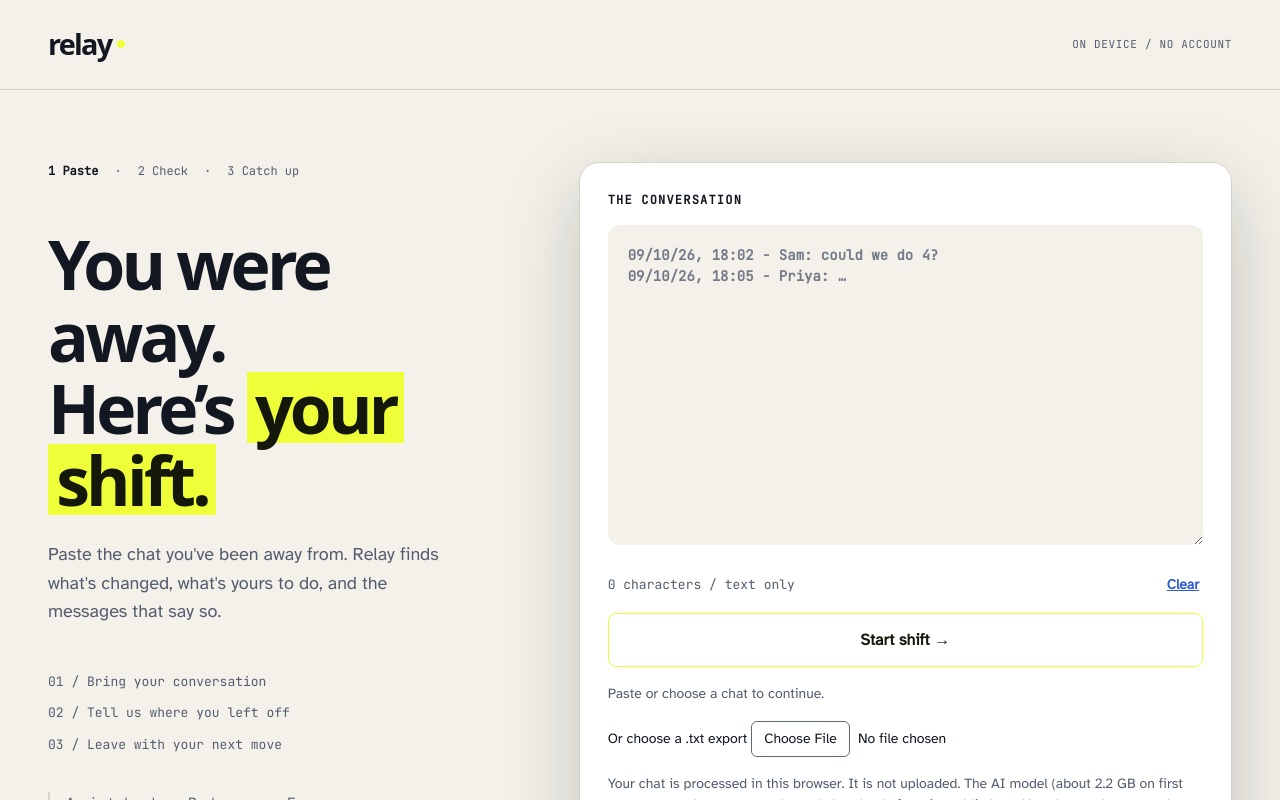
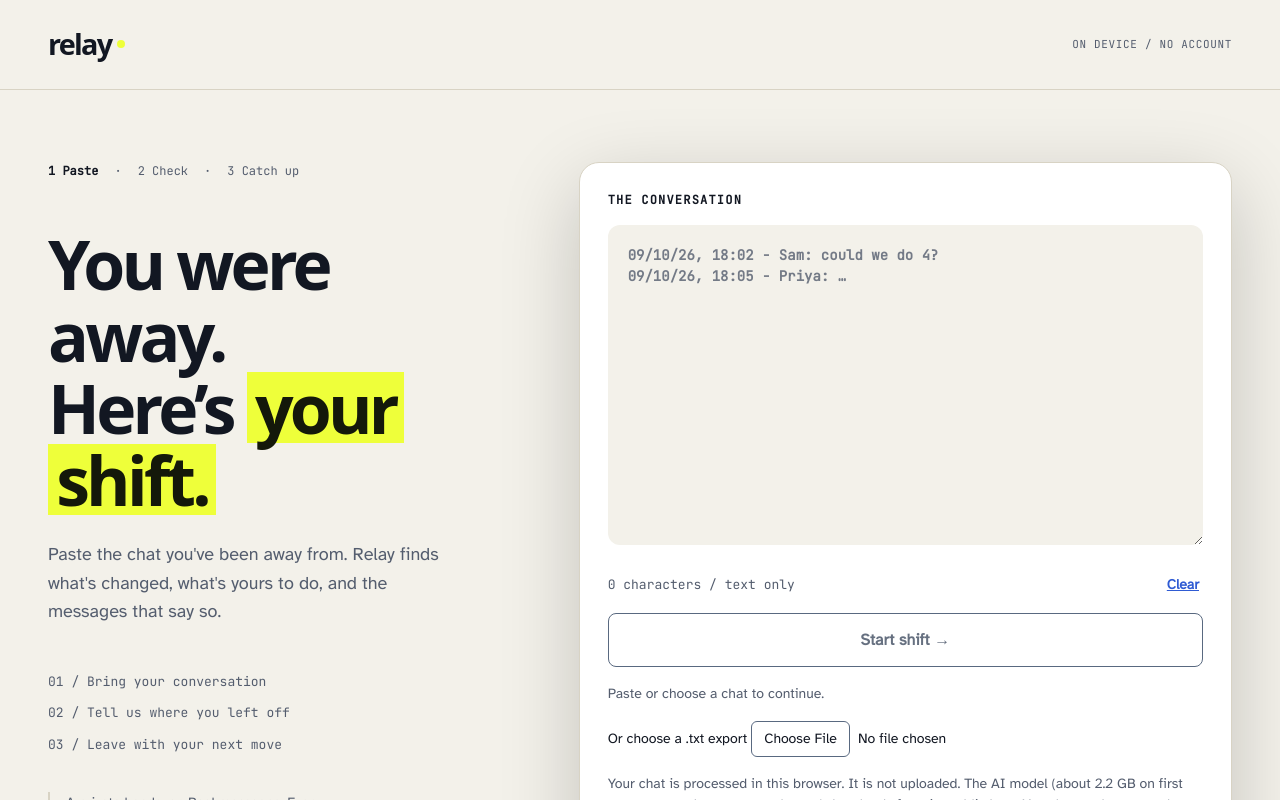
Before and after one commit to KamalReddy2901/relay-protocolx, a React (Vite) app: page / in a window 1280 px wide. Shown: the top 800 px of the page. Built offline with nearby package versions, Linux system fonts and the light colour scheme.

Commit message:
Keep disabled shift action readable in both themes

```diff
--- a/src/index.css
+++ b/src/index.css
@@ -202,3 +202,4 @@
 @media(max-width:600px){.arrival{padding:0 16px;margin-top:24px}.arrival .headline{font-size:3rem}.intake{padding:16px}.intake textarea{min-height:240px}.topbar,.topbar.wide{padding:16px}.topbar>.small{font-size:.6rem}.brief-layout{padding:24px 16px;display:block}.rail{display:none}.brief{padding:0}.scoreboard{gap:12px}.score strong{font-size:4.3rem}.score span{font-size:.625rem}.act{grid-template-columns:1fr;gap:8px}.sheet{margin:24px 16px;padding:24px 16px}.brief-head .controls{gap:8px}dialog.panel{height:100%;max-height:100%;border-radius:0}.redline{font-size:1.125rem}.btn{max-width:100%}}
 @media(prefers-color-scheme:light){:root{color-scheme:light;--bg:#F3F1EA;--surface:#fff;--surface-2:#ECE9DF;--line:#D8D3C4;--ink:#121722;--ink-dim:#545D6E;--lit:#EEFF3A;--shift:#BA351B;--settled:#08694D;--proof:#2F5BD3;--revise-wash:#FCEAE5;--current-wash:#DDEFE8;--tentative:#75500A;--tentative-wash:#FFF3D8;--disabled:#667080}.score.needs strong{color:var(--ink)}.score.needs strong::first-letter{background:var(--lit)}}
 @media(prefers-reduced-motion:reduce){*{animation:none!important;transition:none!important;scroll-behavior:auto!important}}
+.btn.primary[aria-disabled='true']{color:var(--disabled);background:var(--surface);border-color:var(--rule-strong)}
```
